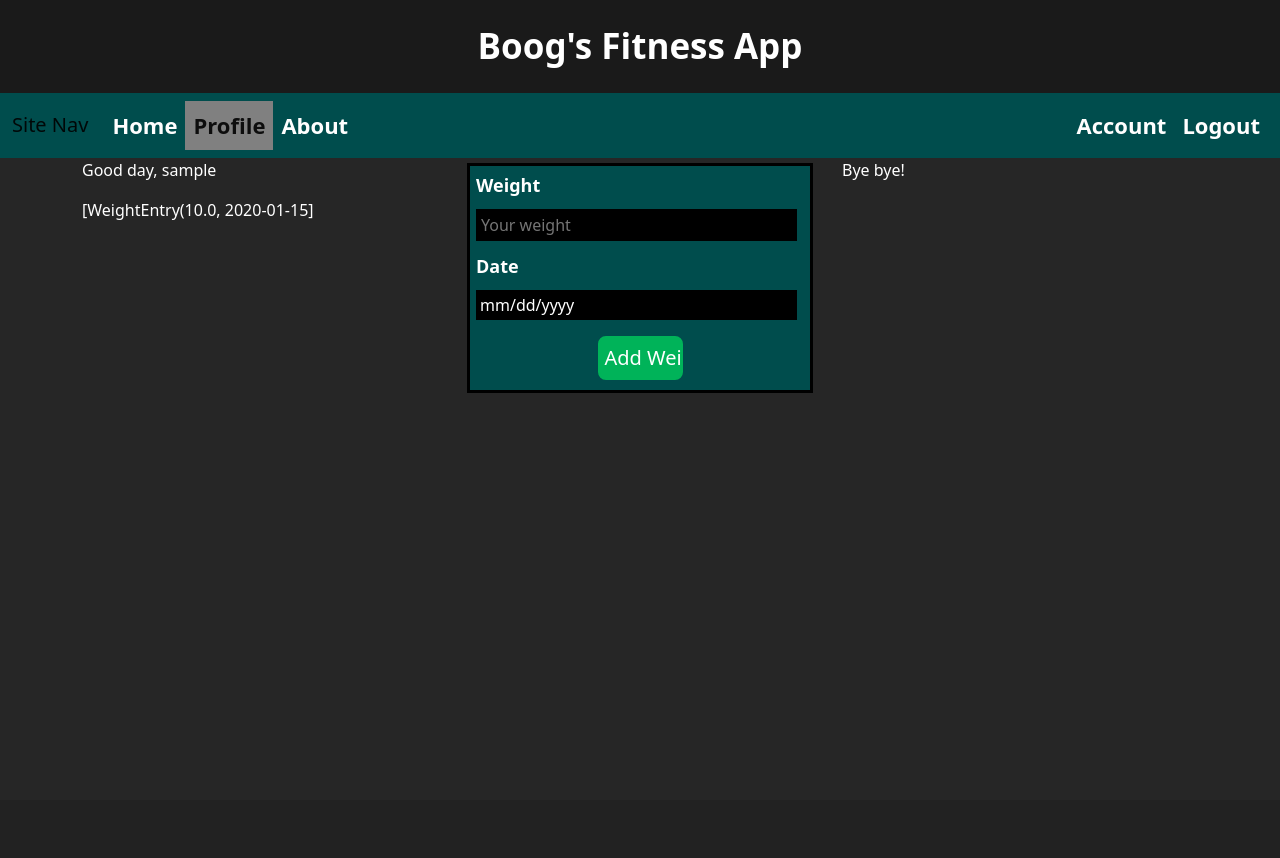
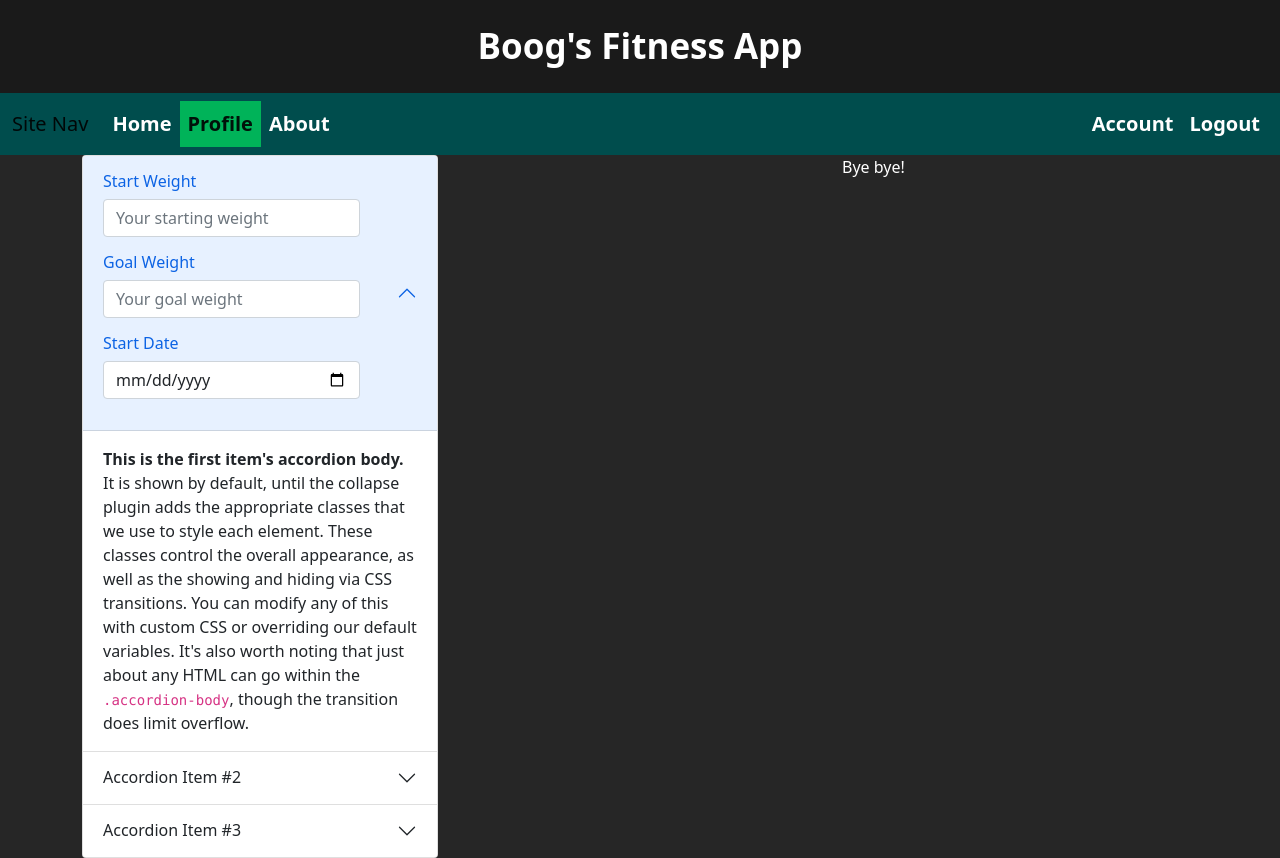
Before and after one commit to ArandaPaige/fitness_web_app, a Flask app: page /profile/ in a window 1280 px wide. Before the commit the page ends 393 px from the top, so only its background shows below. Run offline with Flask 2, Linux system fonts and the light colour scheme; a user stored in the database is signed in; tables that the repository leaves empty hold one stand-in row (values such as "Sample post").

Commit message:
Bootstrap forms added.

```diff
--- a/fitness_web_app/static/style.css
+++ b/fitness_web_app/static/style.css
@@ -4,7 +4,7 @@
 
 .navbar-light .navbar-nav .nav-link {
     color: white;
-    font-size: 22px;
+    font-size: 20px;
     font-weight: bold;
 }
 
@@ -13,7 +13,7 @@
 }
 
 .active {
-    background: grey;
+    background: #00b359;
     color: white;
 }
 
--- a/fitness_web_app/templates/profile.html
+++ b/fitness_web_app/templates/profile.html
@@ -34,48 +34,60 @@
     <div class="container">
       <div class="row">
         <div class="col-sm-4">
-            {% if current_user.is_authenticated %}
-                <div>
-                    <p>Good day, {{ current_user.username }}</p>
+            <div class="accordion" id="accordionExample">
+              <div class="accordion-item">
+                <h2 class="accordion-header" id="headingOne">
+                  <button class="accordion-button" type="button" data-bs-toggle="collapse" data-bs-target="#collapseOne" aria-expanded="true" aria-controls="collapseOne">
+                    <form method="POST" action="">
+                        {{ dietform.hidden_tag() }}
+                        <div class="mb-3">
+                            {{dietform.start_weight.label(class="form-label")}}
+                            {{dietform.start_weight(class="form-control", id="formGroupExampleInput", placeholder="Your starting weight")}}
+                        </div>
+                        <div class="mb-3">
+                            {{dietform.goal_weight.label(class="form-label")}}
+                            {{dietform.goal_weight(class="form-control", id="formGroupExampleInput", placeholder="Your goal weight")}}
+                        </div>
+                        <div class="mb-3">
+                            {{dietform.date.label(class="form-label")}}
+                            {{dietform.date(class="form-control", id="formGroupExampleInput", placeholder="The date you started the diet.")}}
+                        </div>
+                    </form>
+                  </button>
+                </h2>
+                <div id="collapseOne" class="accordion-collapse collapse show" aria-labelledby="headingOne" data-bs-parent="#accordionExample">
+                  <div class="accordion-body">
+                    <strong>This is the first item's accordion body.</strong> It is shown by default, until the collapse plugin adds the appropriate classes that we use to style each element. These classes control the overall appearance, as well as the showing and hiding via CSS transitions. You can modify any of this with custom CSS or overriding our default variables. It's also worth noting that just about any HTML can go within the <code>.accordion-body</code>, though the transition does limit overflow.
+                  </div>
                 </div>
-            {% else %}
-                <div>
-                    <p>To access this area, you must first<a style="display:inline" href="{{ url_for('login') }}">log in</a></p>
+              </div>
+              <div class="accordion-item">
+                <h2 class="accordion-header" id="headingTwo">
+                  <button class="accordion-button collapsed" type="button" data-bs-toggle="collapse" data-bs-target="#collapseTwo" aria-expanded="false" aria-controls="collapseTwo">
+                    Accordion Item #2
+                  </button>
+                </h2>
+                <div id="collapseTwo" class="accordion-collapse collapse" aria-labelledby="headingTwo" data-bs-parent="#accordionExample">
+                  <div class="accordion-body">
+                    <strong>This is the second item's accordion body.</strong> It is hidden by default, until the collapse plugin adds the appropriate classes that we use to style each element. These classes control the overall appearance, as well as the showing and hiding via CSS transitions. You can modify any of this with custom CSS or overriding our default variables. It's also worth noting that just about any HTML can go within the <code>.accordion-body</code>, though the transition does limit overflow.
+                  </div>
                 </div>
-            {% endif %}
-            <span style="color:white"> {{ weight_list }} </span>
+              </div>
+              <div class="accordion-item">
+                <h2 class="accordion-header" id="headingThree">
+                  <button class="accordion-button collapsed" type="button" data-bs-toggle="collapse" data-bs-target="#collapseThree" aria-expanded="false" aria-controls="collapseThree">
+                    Accordion Item #3
+                  </button>
+                </h2>
+                <div id="collapseThree" class="accordion-collapse collapse" aria-labelledby="headingThree" data-bs-parent="#accordionExample">
+                  <div class="accordion-body">
+                    <strong>This is the third item's accordion body.</strong> It is hidden by default, until the collapse plugin adds the appropriate classes that we use to style each element. These classes control the overall appearance, as well as the showing and hiding via CSS transitions. You can modify any of this with custom CSS or overriding our default variables. It's also worth noting that just about any HTML can go within the <code>.accordion-body</code>, though the transition does limit overflow.
+                  </div>
+                </div>
+              </div>
+            </div>
         </div>
         <div class="col-sm-4">
-          <div class="auth">
-              <form method="POST" action="">
-                  {{ form.hidden_tag() }}
-                  <fieldset class="auth_field">
-                    <div class="auth_group">
-                        {{form.weight.label(class="auth_label")}}
-                        {% if form.weight.errors %}
-                            {% for error in form.weight.errors %}
-                                <p style="float:right">{{ error }}</p>
-                            {% endfor %}
-                        {% else %}
-                            {{form.weight(class="input_field", placeholder="Your weight")}}
-                        {% endif %}
-                    </div>
-                    <div class="auth_group">
-                        {{form.date.label(class="auth_label")}}
-                        {% if form.date.errors %}
-                            {% for error in form.date.errors %}
-                                <p>{{ error }}</p>
-                            {% endfor %}
-                        {% else %}
-                            {{form.date(class="input_field", placeholder="Enter a date or leave blank for today.")}}
-                        {% endif %}
-                    </div>
-                </fieldset>
-                <div>
-                    {{form.submit(class="submit")}}
-                </div>
-              </form>
-          </div>
         </div>
         <div class="col-sm-4">
           <p>Bye bye!</p>
--- a/fitness_web_app/userprofile.py
+++ b/fitness_web_app/userprofile.py
@@ -1,6 +1,6 @@
 from flask import render_template, flash, redirect, url_for
 from fitness_web_app import app, DBASE
-from fitness_web_app.model import User, WeightEntryForm, WeightEntry, SetEntryForm, SetEntry
+from fitness_web_app.model import User, WeightEntryForm, DietEntryForm, WeightEntry, SetEntryForm, SetEntry
 from flask_login import login_required, current_user
 
 
@@ -8,15 +8,18 @@ from flask_login import login_required, current_user
 @login_required
 def profile():
     weight_list = WeightEntry.query.filter_by(user_id=current_user.id).all()
-    form = WeightEntryForm()
-    if form.validate_on_submit():
-        if form.date.data is None:
-            weight_entry = WeightEntry(current_user.id, form.weight.data)
+    dietform = DietEntryForm()
+    weform = WeightEntryForm()
+    if dietform.validate_on_submit():
+        pass
+    if weform.validate_on_submit():
+        if weform.date.data is None:
+            weight_entry = WeightEntry(current_user.id, weform.weight.data)
         else:
-            weight_entry = WeightEntry(current_user.id, form.weight.data, form.date.data)
+            weight_entry = WeightEntry(current_user.id, weform.weight.data, weform.date.data)
         DBASE.session.add(weight_entry)
         DBASE.session.commit()
-    return render_template('profile.html', title='Profile', form=form, weight_list=weight_list)
+    return render_template('profile.html', title='Profile', dietform=dietform, weform=weform, weight_list=weight_list)
 
 
 @app.route("/profile/weight_history", methods=['POST', 'GET'])
```
Also changed, not shown: fitness_web_app/templates/weight_history.html (+7 -1 lines).
